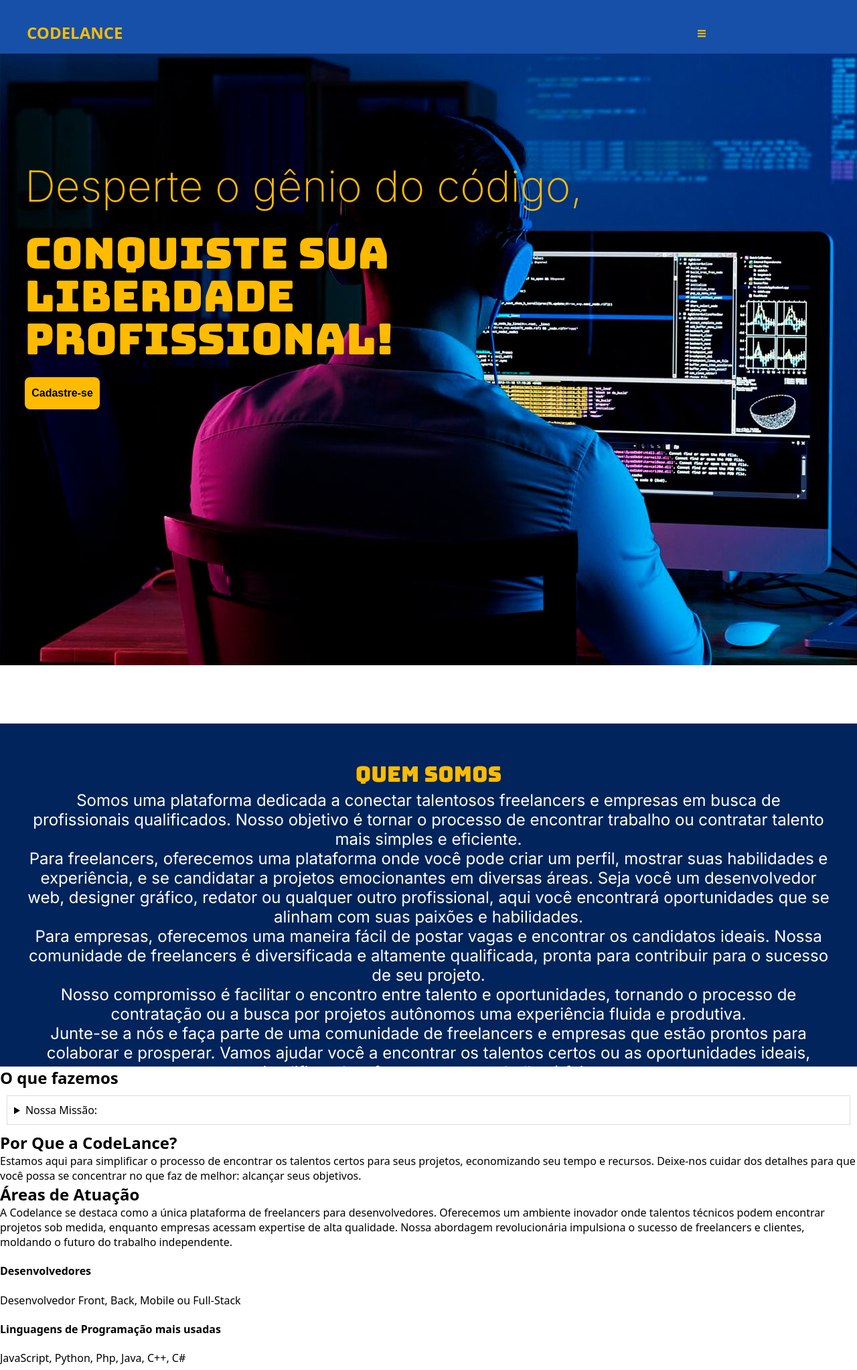
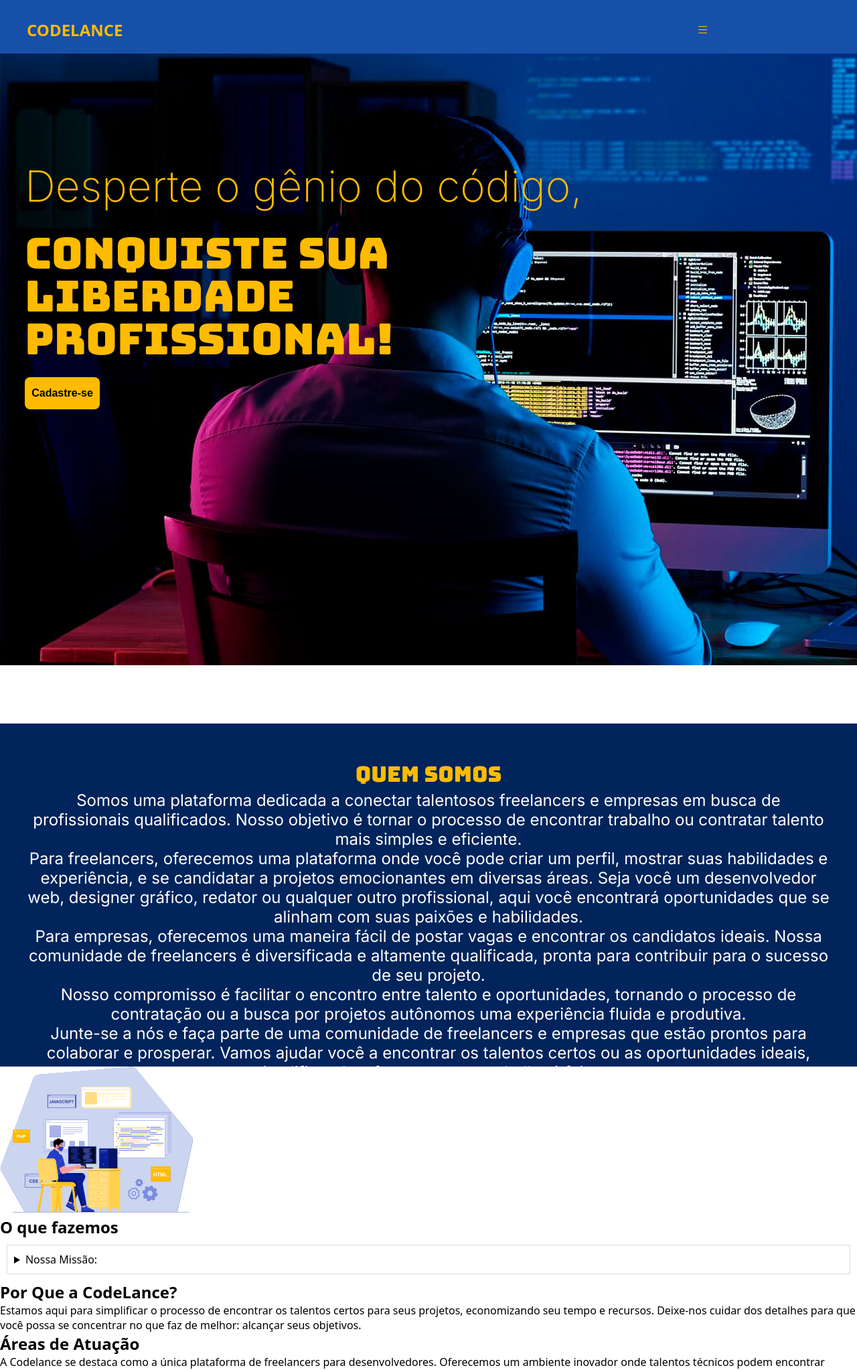
Before and after one commit to 77bueno/parte-bueno, a PHP site: page / in a window 1280 px wide. Shown: the top 2045 px of the page at 67% size. Run offline with PHP 8.4, Linux system fonts and the light colour scheme.

Commit message:
trabalho de hoje

```diff
--- a/css/estilos.css
+++ b/css/estilos.css
@@ -43,6 +43,8 @@ header {
     top: 0;
     background-color: #1650A8;
     height: 5rem;
+    display: flex;
+    align-items: center;
 }
 
 /* nav h2 { display: none; } */
@@ -64,6 +66,17 @@ header div {
     justify-content: space-between;
     align-items: center;
     height: 10vh;
+}
+
+.centralizar {
+    width: 100%;
+    display: flex;
+    align-items: center;
+    justify-content: space-between;
+}
+
+.icone {
+    font-size: 20px;
 }
 
 nav h2 a {
@@ -92,13 +105,14 @@ nav {
     position: absolute;
     left: 0;
     right: 0;
+    top: 70px;
 }
 
 .menu li {
     list-style: none;
     display: inline-block;
     margin-left: 0; /* Espaçamento entre os links, ajuste conforme necessário */
-    padding: 10px;
+    padding: 20px;
 }
 
 .menu a {
--- a/includes/menu.php
+++ b/includes/menu.php
@@ -5,16 +5,17 @@
 <meta http-equiv="X-UA-Compatible" content="IE=edge">
 <meta name="viewport" content="width=device-width, initial-scale=1.0">
 <title>CodeLance</title>
+<link rel="stylesheet" href="https://cdn.jsdelivr.net/npm/bootstrap-icons@1.11.1/font/bootstrap-icons.css">
 <link rel="stylesheet" href="css/estilos.css">
 </head>
 <body>
     <header>
-    <div class="limitador">
+    <div class="limitador centralizar">
         <h1>
             <a href="index.php">CodeLance</a>
         </h1>
         <nav>
-            <h2><a href="" class="icone"> &equiv; </a></h2>
+            <h2><a href=""> <i id="icone" class="bi bi-list"></i> </a></h2>
 
             <ul class="menu">
                 <li><a href="perfil.php">Entrar</a></li>
--- a/index.php
+++ b/index.php
@@ -28,6 +28,7 @@
     </article>
 
     <section>
+        <img src="imagens/ilustracao-1.svg" alt="">
         <h2>O que fazemos</h2>
 
         <details>
--- a/js/menu.js
+++ b/js/menu.js
@@ -1,19 +1,16 @@
 const botao = document.querySelector("nav h2");
 const linksMenu = document.querySelector(".menu");
-const icone = document.querySelector(".icone");
+const icone = document.querySelector("#icone");
 
 botao.addEventListener("click", function(event) {
     event.preventDefault();
     linksMenu.classList.toggle("aberto");
 
-    /* lógica para alternância do texto/ícone
-    Se a classe "aberto" estiver aplicada ao linksMenu,
-    então mude o texto/ícone para "fechar".
-    Senão, continue mostrando o texto/ícone "Menu". */
-
-    if ( linksMenu.classList.contains("aberto") ) {
-        icone.innerHTML = "&times;";
+    if (icone.classList.contains("bi-list")) {
+        menuIcon.classList.remove("bi-list");
+        menuIcon.classList.add("bi-x");
     } else {
-        icone.innerHTML = "&equiv;";
+        menuIcon.classList.remove("bi-x");
+        menuIcon.classList.add("bi-list");
     }
 });
```
Also changed, not shown: imagens/ilustracao-1.svg (added).
